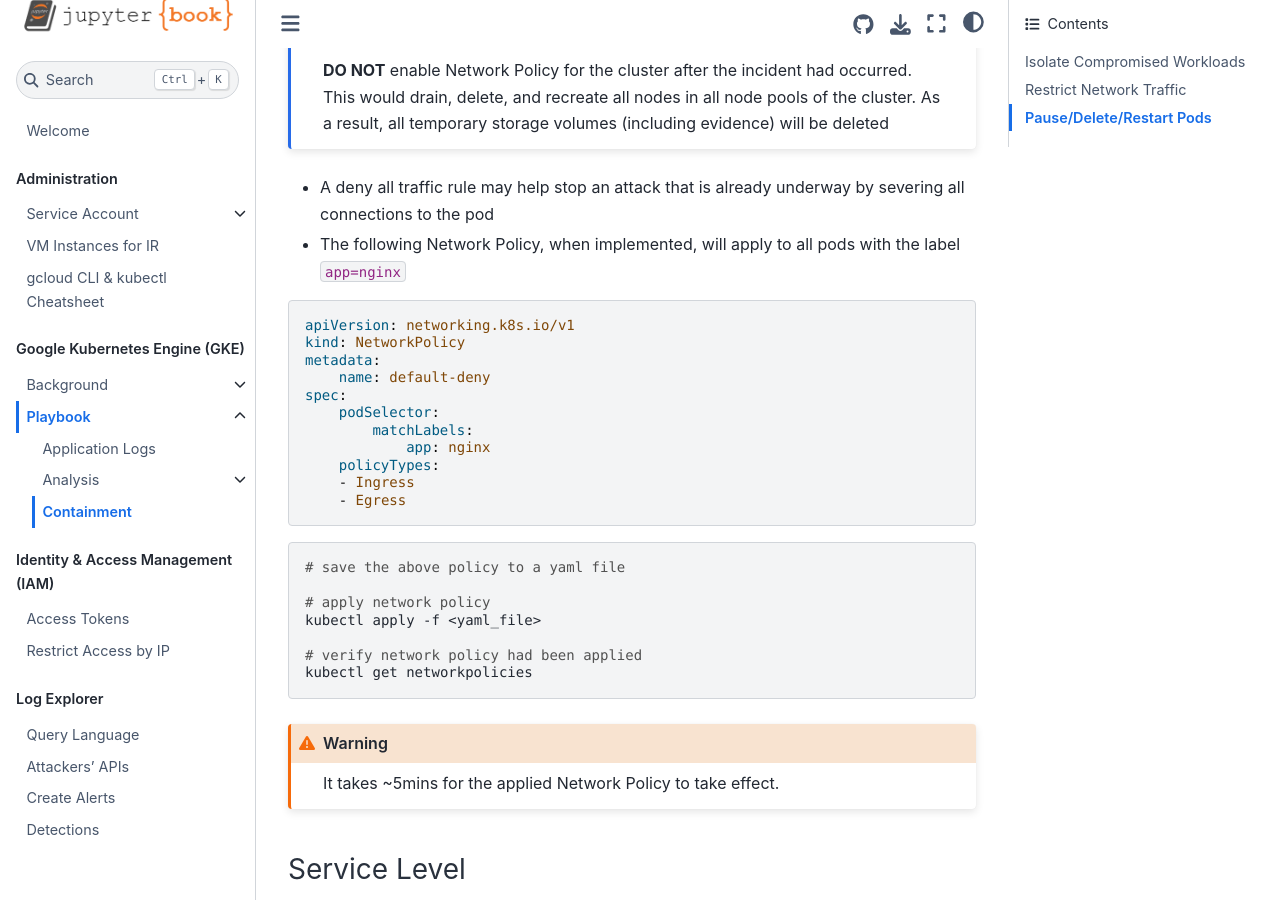
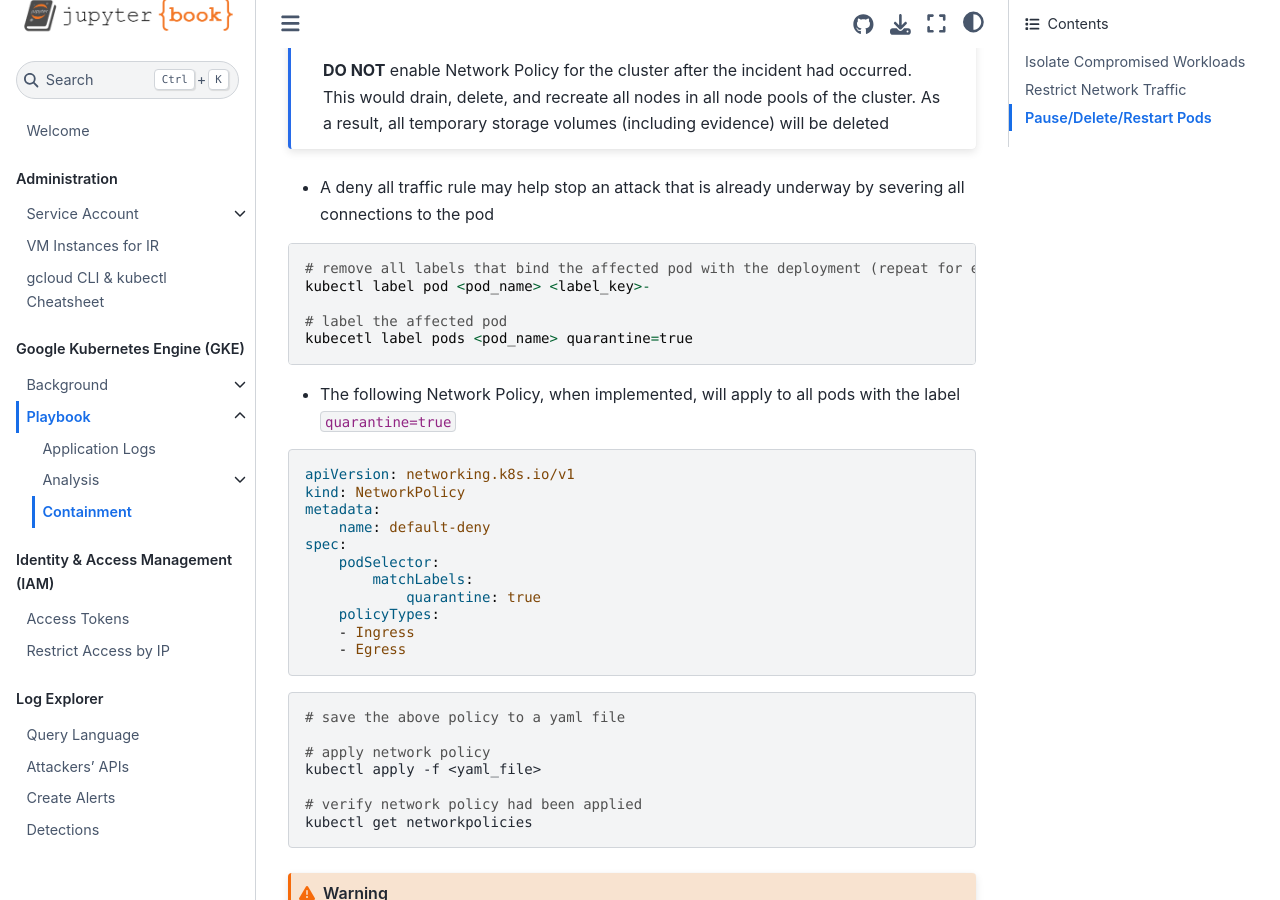
Before and after one commit to Silv3rHorn/GCP-IR-Notes, a Jupyter Book: the page built from gke/playbook/containment.md, in a window 1280 px wide and 900 px high, scrolled down 843 px. Built offline with Jupyter Book 1.0.4 settings and Sphinx 7.4.7 and the Sphinx Book theme 1.1.4, drawn with Linux system fonts in a browser that asks for light colours; pages that are not in the unit, such as notebooks, are missing from menus.

Commit message:
Updated GKE containment steps

````diff
--- a/gke/playbook/containment.md
+++ b/gke/playbook/containment.md
@@ -30,7 +30,14 @@ This can only be used if Network Policy is enabled for the cluster (disabled by
 ```
 
 * A deny all traffic rule may help stop an attack that is already underway by severing all connections to the pod
-* The following Network Policy, when implemented, will apply to all pods with the label `app=nginx`
+```
+# remove all labels that bind the affected pod with the deployment (repeat for each label)
+kubectl label pod <pod_name> <label_key>-
+
+# label the affected pod
+kubecetl label pods <pod_name> quarantine=true
+```
+* The following Network Policy, when implemented, will apply to all pods with the label `quarantine=true`
 ```yaml
 apiVersion: networking.k8s.io/v1
 kind: NetworkPolicy
@@ -39,7 +46,7 @@ metadata:
 spec:
     podSelector:
         matchLabels:
-            app: nginx
+            quarantine: true
     policyTypes:
     - Ingress
     - Egress
````
